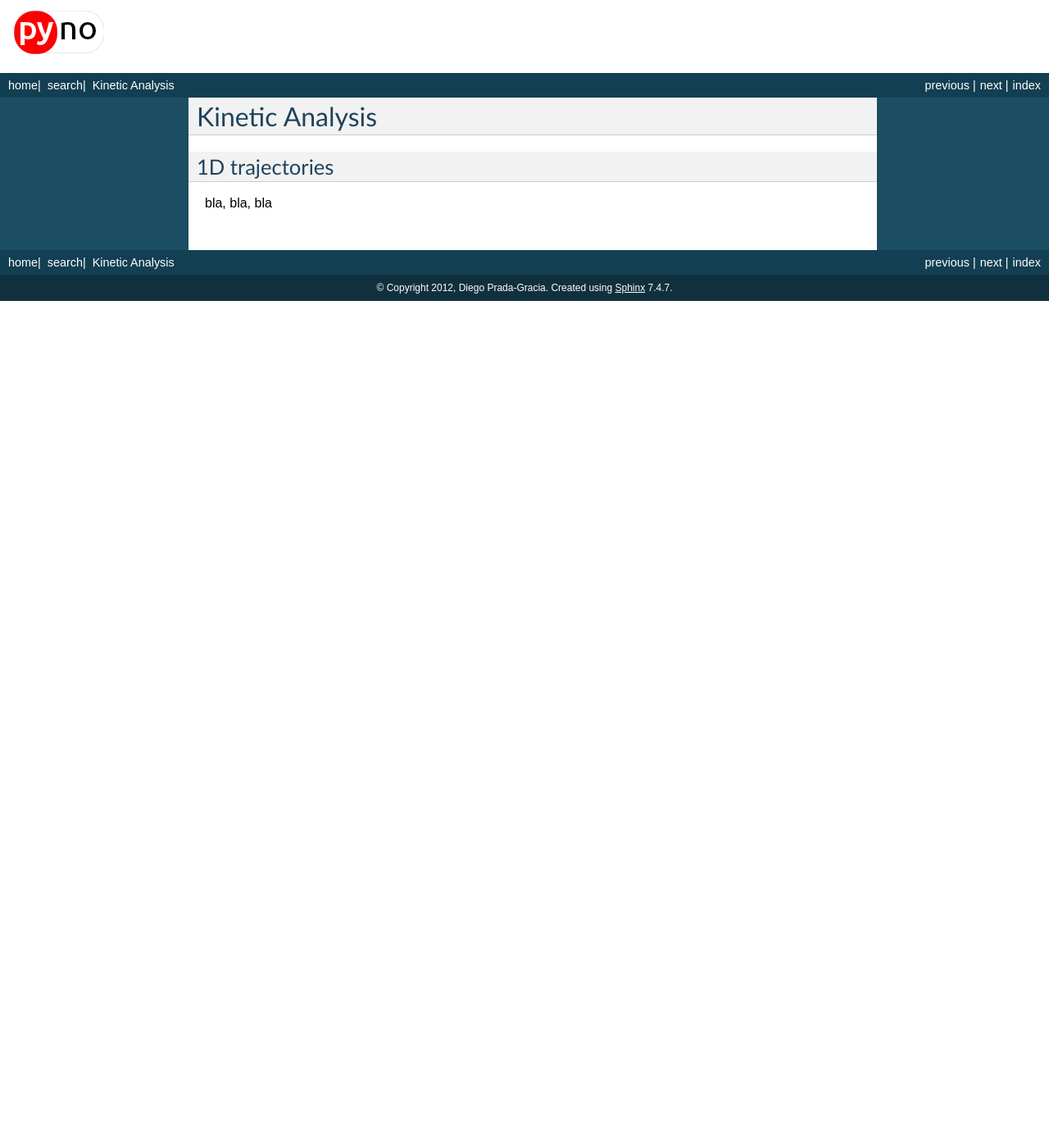
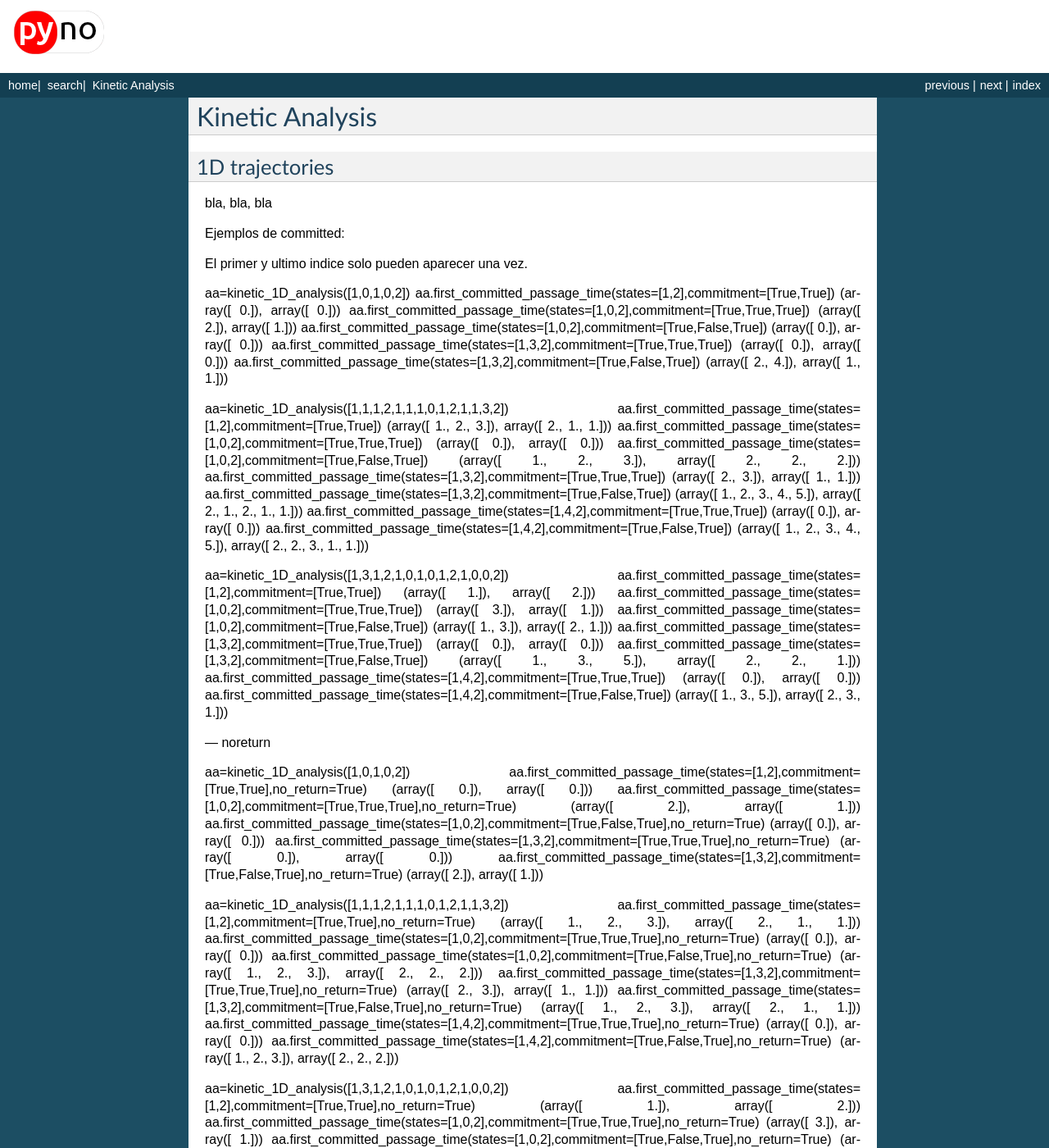
Before and after one commit to dprada/Pynoramix, a Sphinx documentation site: the page built from doc/source/kinetic_analysis.rst, in a window 1280 px wide and 1400 px high. Shown: the whole window at 82% size. Built offline with Sphinx 7.4.7, drawn with Linux system fonts in a browser that asks for light colours; some of the changed text lies outside the part shown.

Commit message:
Function first committed passage time (DONE).

```diff
--- a/doc/source/kinetic_analysis.rst
+++ b/doc/source/kinetic_analysis.rst
@@ -4,4 +4,104 @@ Kinetic Analysis
 1D trajectories
 ===============
 
+
+
 bla, bla, bla
+
+Ejemplos de committed:
+
+El primer y ultimo indice solo pueden aparecer una vez.
+
+aa=kinetic_1D_analysis([1,0,1,0,2])
+aa.first_committed_passage_time(states=[1,2],commitment=[True,True])
+(array([ 0.]), array([ 0.]))
+aa.first_committed_passage_time(states=[1,0,2],commitment=[True,True,True])
+(array([ 2.]), array([ 1.]))
+aa.first_committed_passage_time(states=[1,0,2],commitment=[True,False,True])
+(array([ 0.]), array([ 0.]))
+aa.first_committed_passage_time(states=[1,3,2],commitment=[True,True,True])
+(array([ 0.]), array([ 0.]))
+aa.first_committed_passage_time(states=[1,3,2],commitment=[True,False,True])
+(array([ 2.,  4.]), array([ 1.,  1.]))
+
+
+aa=kinetic_1D_analysis([1,1,1,2,1,1,1,0,1,2,1,1,3,2])
+aa.first_committed_passage_time(states=[1,2],commitment=[True,True])
+(array([ 1.,  2.,  3.]), array([ 2.,  1.,  1.]))
+aa.first_committed_passage_time(states=[1,0,2],commitment=[True,True,True])
+(array([ 0.]), array([ 0.]))
+aa.first_committed_passage_time(states=[1,0,2],commitment=[True,False,True])
+(array([ 1.,  2.,  3.]), array([ 2.,  2.,  2.]))
+aa.first_committed_passage_time(states=[1,3,2],commitment=[True,True,True])
+(array([ 2.,  3.]), array([ 1.,  1.]))
+aa.first_committed_passage_time(states=[1,3,2],commitment=[True,False,True])
+(array([ 1.,  2.,  3.,  4.,  5.]), array([ 2.,  1.,  2.,  1.,  1.]))
+aa.first_committed_passage_time(states=[1,4,2],commitment=[True,True,True])
+(array([ 0.]), array([ 0.]))
+aa.first_committed_passage_time(states=[1,4,2],commitment=[True,False,True])
+(array([ 1.,  2.,  3.,  4.,  5.]), array([ 2.,  2.,  3.,  1.,  1.]))
+
+aa=kinetic_1D_analysis([1,3,1,2,1,0,1,0,1,2,1,0,0,2])
+aa.first_committed_passage_time(states=[1,2],commitment=[True,True])
+(array([ 1.]), array([ 2.]))
+aa.first_committed_passage_time(states=[1,0,2],commitment=[True,True,True])
+(array([ 3.]), array([ 1.]))
+aa.first_committed_passage_time(states=[1,0,2],commitment=[True,False,True])
+(array([ 1.,  3.]), array([ 2.,  1.]))
+aa.first_committed_passage_time(states=[1,3,2],commitment=[True,True,True])
+(array([ 0.]), array([ 0.]))
+aa.first_committed_passage_time(states=[1,3,2],commitment=[True,False,True])
+(array([ 1.,  3.,  5.]), array([ 2.,  2.,  1.]))
+aa.first_committed_passage_time(states=[1,4,2],commitment=[True,True,True])
+(array([ 0.]), array([ 0.]))
+aa.first_committed_passage_time(states=[1,4,2],commitment=[True,False,True])
+(array([ 1.,  3.,  5.]), array([ 2.,  3.,  1.]))
+
+
+--- noreturn
+
+aa=kinetic_1D_analysis([1,0,1,0,2])
+aa.first_committed_passage_time(states=[1,2],commitment=[True,True],no_return=True)
+(array([ 0.]), array([ 0.]))
+aa.first_committed_passage_time(states=[1,0,2],commitment=[True,True,True],no_return=True)
+(array([ 2.]), array([ 1.]))
+aa.first_committed_passage_time(states=[1,0,2],commitment=[True,False,True],no_return=True)
+(array([ 0.]), array([ 0.]))
+aa.first_committed_passage_time(states=[1,3,2],commitment=[True,True,True],no_return=True)
+(array([ 0.]), array([ 0.]))
+aa.first_committed_passage_time(states=[1,3,2],commitment=[True,False,True],no_return=True)
+(array([ 2.]), array([ 1.]))
+
+
+aa=kinetic_1D_analysis([1,1,1,2,1,1,1,0,1,2,1,1,3,2])
+aa.first_committed_passage_time(states=[1,2],commitment=[True,True],no_return=True)
+(array([ 1.,  2.,  3.]), array([ 2.,  1.,  1.]))
+aa.first_committed_passage_time(states=[1,0,2],commitment=[True,True,True],no_return=True)
+(array([ 0.]), array([ 0.]))
+aa.first_committed_passage_time(states=[1,0,2],commitment=[True,False,True],no_return=True)
+(array([ 1.,  2.,  3.]), array([ 2.,  2.,  2.]))
+aa.first_committed_passage_time(states=[1,3,2],commitment=[True,True,True],no_return=True)
+(array([ 2.,  3.]), array([ 1.,  1.]))
+aa.first_committed_passage_time(states=[1,3,2],commitment=[True,False,True],no_return=True)
+(array([ 1.,  2.,  3.]), array([ 2.,  1.,  1.]))
+aa.first_committed_passage_time(states=[1,4,2],commitment=[True,True,True],no_return=True)
+(array([ 0.]), array([ 0.]))
+aa.first_committed_passage_time(states=[1,4,2],commitment=[True,False,True],no_return=True)
+(array([ 1.,  2.,  3.]), array([ 2.,  2.,  2.]))
+
+
+aa=kinetic_1D_analysis([1,3,1,2,1,0,1,0,1,2,1,0,0,2])
+aa.first_committed_passage_time(states=[1,2],commitment=[True,True],no_return=True)
+(array([ 1.]), array([ 2.]))
+aa.first_committed_passage_time(states=[1,0,2],commitment=[True,True,True],no_return=True)
+(array([ 3.]), array([ 1.]))
+aa.first_committed_passage_time(states=[1,0,2],commitment=[True,False,True],no_return=True)
+(array([ 1.]), array([ 2.]))
+aa.first_committed_passage_time(states=[1,3,2],commitment=[True,True,True],no_return=True)
+(array([ 0.]), array([ 0.]))
+aa.first_committed_passage_time(states=[1,3,2],commitment=[True,False,True],no_return=True)
+(array([ 1.,  3.]), array([ 2.,  1.]))
+aa.first_committed_passage_time(states=[1,4,2],commitment=[True,True,True],no_return=True)
+(array([ 0.]), array([ 0.]))
+aa.first_committed_passage_time(states=[1,4,2],commitment=[True,False,True],no_return=True)
+(array([ 1.,  3.]), array([ 2.,  1.]))
```
Also changed, not shown: pyn_cl_anal_trajs.py (+6 -3 lines), 1 other file.
